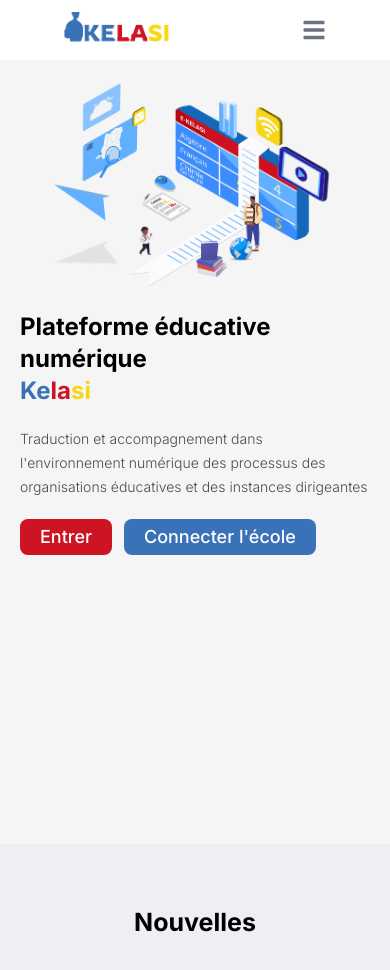
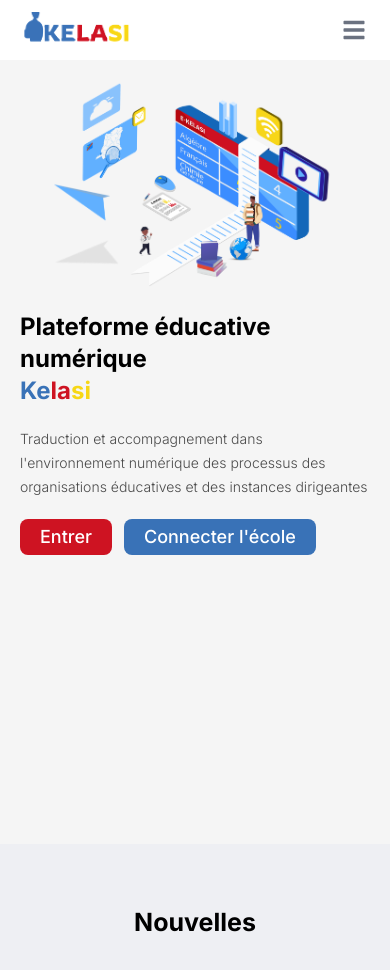
Before and after one commit to GroupeBH/ekelasi, a Next.js app: page / in a window 390 px wide. Shown: the top 970 px of the page. Built offline with nearby package versions, Linux system fonts and the light colour scheme.

Commit message:
add px in nav

```diff
--- a/src/app/components/Nav.js
+++ b/src/app/components/Nav.js
@@ -12,7 +12,7 @@ const navTags = [
 ]
 export default function Nav(){
     return (
-      <div className="fixed top-0 left-0 right-0 z-50 px-10 bg-white">
+      <div className="fixed top-0 left-0 right-0 z-50 md:px-10 bg-white">
         <Navbar
           fluid={true}
           rounded={true}
```
